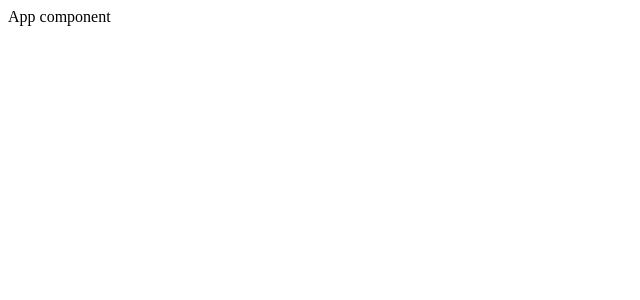
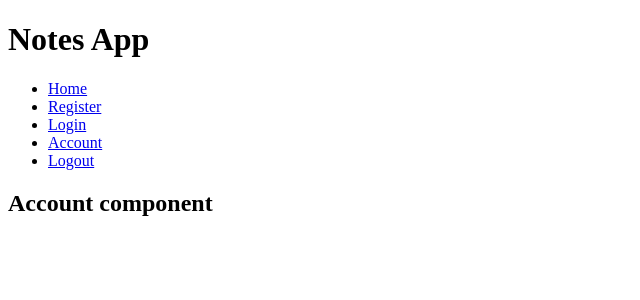
Before and after one commit to nalanagendra/notes-app, a React (Create React App) app: page /account in a window 1280 px wide. Shown: the top 300 px of the page, without its empty margins (0-640 px from the left). Built offline with nearby package versions, Linux system fonts and the light colour scheme.

Commit message:
Navigation Routes added

```diff
--- a/package.json
+++ b/package.json
@@ -10,6 +10,7 @@
     "react": "^17.0.2",
     "react-dom": "^17.0.2",
     "react-redux": "^7.2.6",
+    "react-router-dom": "^6.0.2",
     "react-scripts": "4.0.3",
     "redux": "^4.1.2",
     "redux-thunk": "^2.4.0",
--- a/src/App.js
+++ b/src/App.js
@@ -1,5 +1,12 @@
+import NavBar from "./components/NavBar";
+
 function App() {
-  return <div className="App">App component</div>;
+  return (
+    <div className="App">
+      <h1>Notes App</h1>
+      <NavBar />
+    </div>
+  );
 }
 
 export default App;
--- /dev/null
+++ b/src/components/Home.js
@@ -0,0 +1,11 @@
+import React from "react";
+
+const Home = (props) => {
+  return (
+    <div>
+      <h2>Home component</h2>
+    </div>
+  );
+};
+
+export default Home;
--- /dev/null
+++ b/src/components/NavBar.js
@@ -0,0 +1,46 @@
+import React from "react";
+import { Link, Routes, Route } from "react-router-dom";
+
+import Home from "./Home";
+import Login from "./userAuth/Login";
+import Register from "./userAuth/Register";
+import Account from "./userAuth/Account";
+import Logout from "./userAuth/Logout";
+
+const NavBar = (props) => {
+  return (
+    <div>
+      <ul>
+        <li>
+          <Link to="/">Home</Link>
+        </li>
+        <React.Fragment>
+          <li>
+            <Link to="/register">Register</Link>
+          </li>
+          <li>
+            <Link to="/login">Login</Link>
+          </li>
+        </React.Fragment>
+        <React.Fragment>
+          <li>
+            <Link to="/account">Account</Link>
+          </li>
+          <li>
+            <Link to="/logout">Logout</Link>
+          </li>
+        </React.Fragment>
+      </ul>
+
+      <Routes>
+        <Route path="/" element={<Home />} />
+        <Route path="/register" element={<Register />} />
+        <Route path="/login" element={<Login />} />
+        <Route path="/account" element={<Account />} />
+        <Route path="/logout" element={<Logout />} />
+      </Routes>
+    </div>
+  );
+};
+
+export default NavBar;
--- /dev/null
+++ b/src/components/userAuth/Account.js
@@ -0,0 +1,11 @@
+import React from "react";
+
+const Account = (props) => {
+  return (
+    <div>
+      <h2>Account component</h2>
+    </div>
+  );
+};
+
+export default Account;
--- /dev/null
+++ b/src/components/userAuth/Login.js
@@ -0,0 +1,11 @@
+import React from "react";
+
+const Login = (props) => {
+  return (
+    <div>
+      <h2>Login component</h2>
+    </div>
+  );
+};
+
+export default Login;
--- /dev/null
+++ b/src/components/userAuth/Logout.js
@@ -0,0 +1,11 @@
+import React from "react";
+
+const Logout = (props) => {
+  return (
+    <div>
+      <h2>Logout component</h2>
+    </div>
+  );
+};
+
+export default Logout;
--- /dev/null
+++ b/src/components/userAuth/Register.js
@@ -0,0 +1,11 @@
+import React from "react";
+
+const Register = (props) => {
+  return (
+    <div>
+      <h2>Register component</h2>
+    </div>
+  );
+};
+
+export default Register;
--- a/src/index.js
+++ b/src/index.js
@@ -3,6 +3,7 @@ import ReactDOM from "react-dom";
 import App from "./App";
 import reportWebVitals from "./reportWebVitals";
 import { Provider } from "react-redux";
+import { BrowserRouter } from "react-router-dom";
 
 import configureStore from "./store/store";
 
@@ -10,9 +11,11 @@ const store = configureStore();
 
 ReactDOM.render(
   <React.StrictMode>
-    <Provider store={store}>
-      <App />
-    </Provider>
+    <BrowserRouter>
+      <Provider store={store}>
+        <App />
+      </Provider>
+    </BrowserRouter>
   </React.StrictMode>,
   document.getElementById("root")
 );
```
Also changed, not shown: 1 other file (tests, documents, lock files or other folders).
